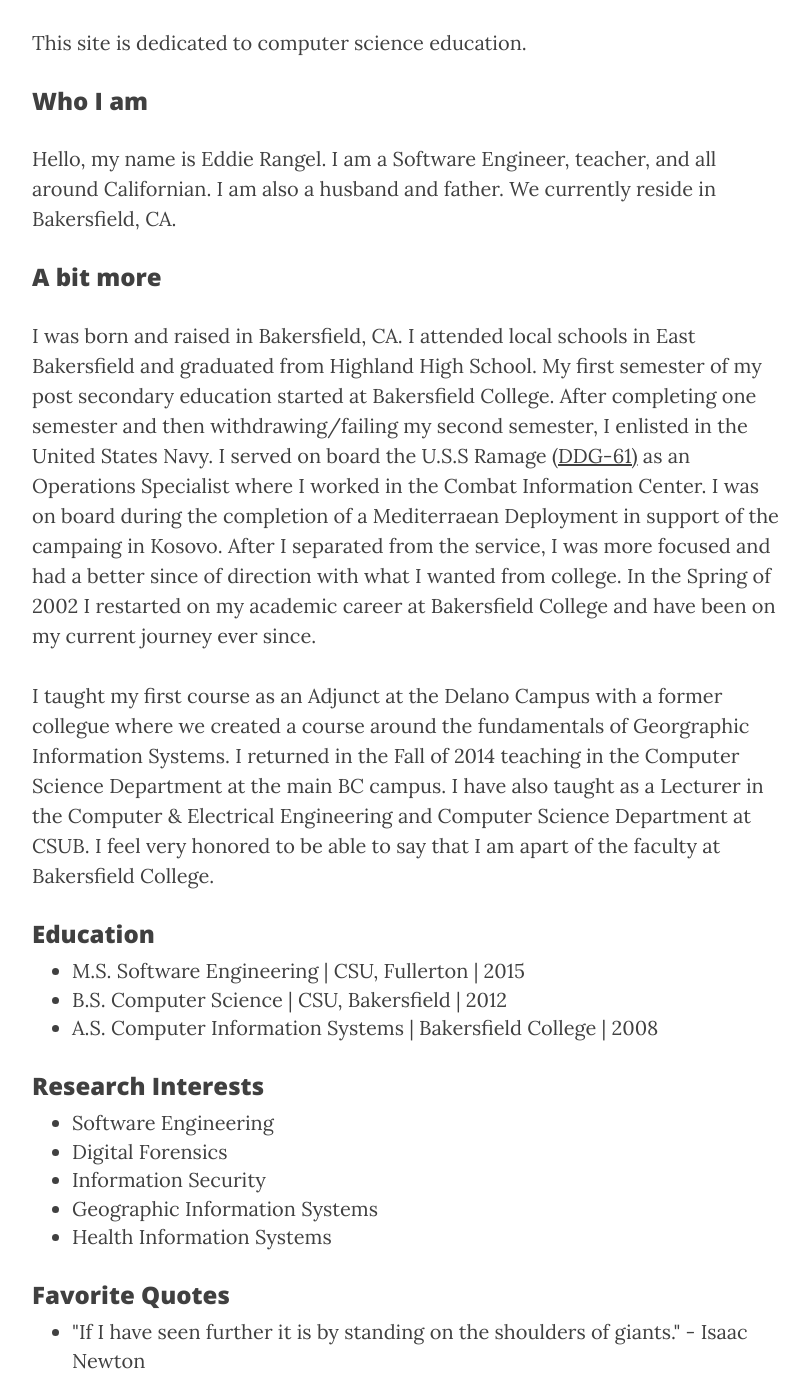
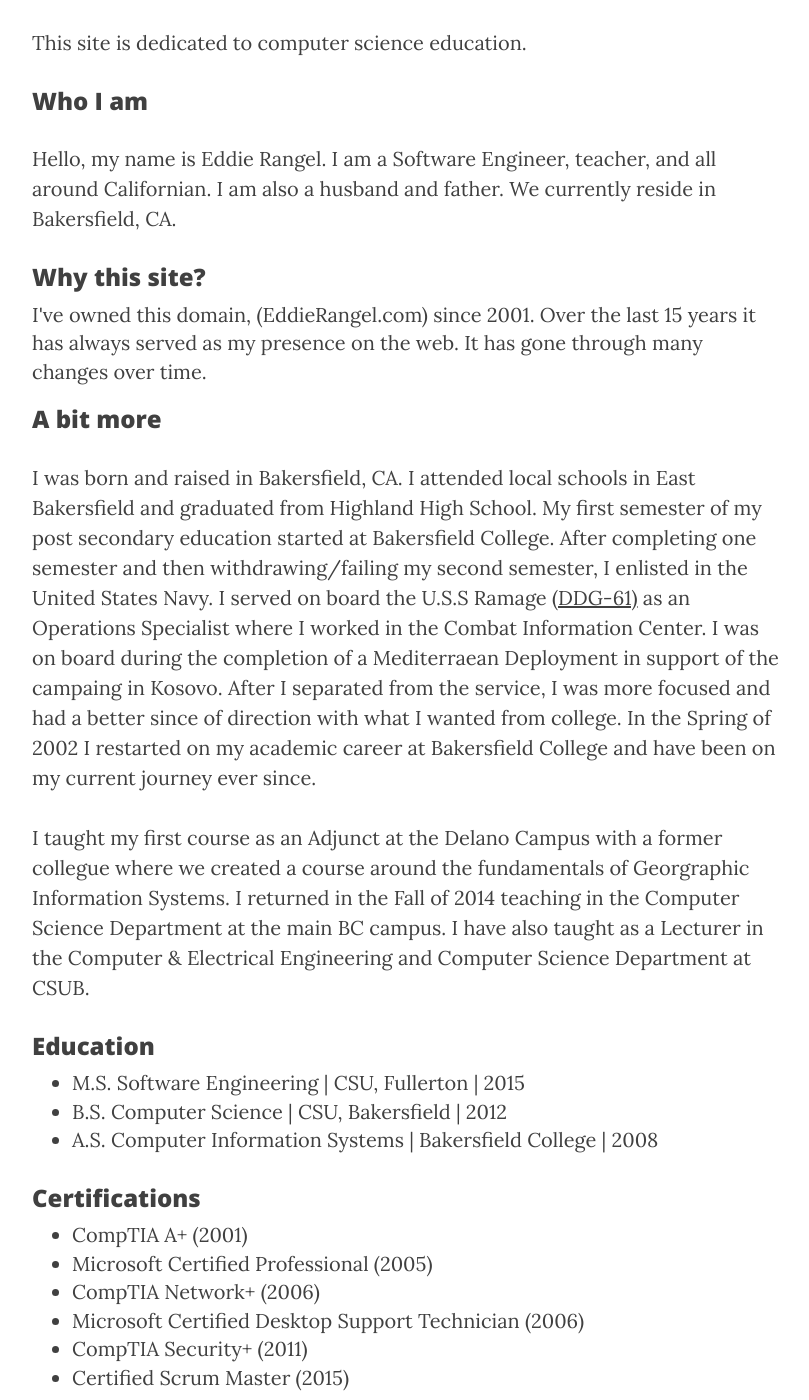
Before and after one commit to eddierangel/eddierangel.github.io, a Jekyll site: the page built from about.html, in a window 1280 px wide and 1400 px high, scrolled down 505 px. Shown: the whole window, without its empty margins (233-1042 px from the left). Built offline with Jekyll 4.4.1, drawn with Linux system fonts in a browser that asks for light colours; nearby versions of some CDN libraries; some of the changed text lies outside the part shown.

Commit message:
update about

```diff
--- a/about.html
+++ b/about.html
@@ -9,6 +9,9 @@ header-img: "img/treeview.jpg"
 
 <h3>Who I am</h3>
 <p>Hello, my name is Eddie Rangel. I am a Software Engineer, teacher, and all around Californian. I am also a husband and father. We currently reside in Bakersfield, CA.</P>
+<h3>Why this site?</h3>
+I've owned this domain, (EddieRangel.com) since 2001. Over the last 15 years it has always served as my presence on the web.
+It has gone through many changes over time.
 
 <h3>A bit more</h3>
 <p>I was born and raised in Bakersfield, CA. I attended local schools in East Bakersfield and graduated from Highland High School.
@@ -21,7 +24,6 @@ header-img: "img/treeview.jpg"
     I taught my first course as an Adjunct at the Delano Campus with a former collegue where we created a course around the fundamentals of Georgraphic Information Systems. I returned in the Fall of 2014 teaching in the Computer Science
     Department at the main BC campus. I have also taught as a Lecturer in the Computer & Electrical Engineering and Computer Science Department at CSUB.
 
-    I feel very honored to be able to say that I am apart of the faculty at Bakersfield College.
 </p>
 <p>
     <h3>Education</h3>
@@ -29,6 +31,17 @@ header-img: "img/treeview.jpg"
         <li>M.S. Software Engineering | <a href="http://www.fullerton.edu">CSU, Fullerton</a> | 2015</li>
         <li>B.S. Computer Science | <a href="http://www.csub.edu">CSU, Bakersfield</a> | 2012</li>
         <li>A.S. Computer Information Systems | <a href="http://www.bakersfieldcollege.edu">Bakersfield College</a> | 2008</li>
+    </ul>
+</p>
+<p>
+    <h3>Certifications</h3>
+    <ul>
+        <li>CompTIA A+ (2001)</li>
+        <li>Microsoft Certified Professional (2005)</li>
+        <li>CompTIA Network+ (2006)</li>
+        <li>Microsoft Certified Desktop Support Technician (2006)</li>
+        <li>CompTIA Security+ (2011)</li>
+        <li>Certified Scrum Master (2015)</li>
     </ul>
 </p>
 <p>
@@ -47,3 +60,4 @@ header-img: "img/treeview.jpg"
         <li>"If I have seen further it is by standing on the shoulders of giants." - Isaac Newton</li>
     </ul>
 </p>
+<strong>Disclaimer:</strong> The opinions expressed herein are my own personal opinions and do not represent my employer’s view in any way.
```
